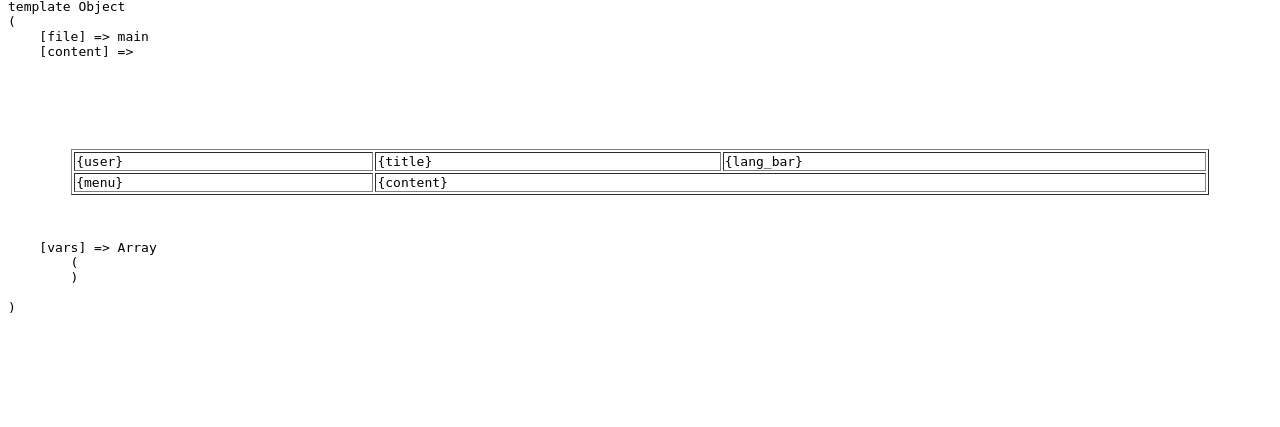
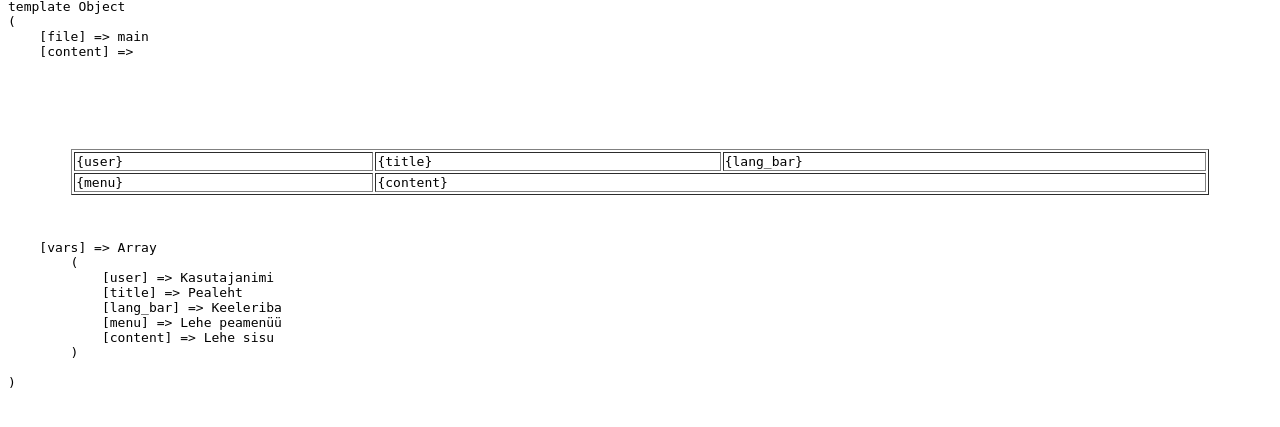
Before and after one commit to kustixd/web, a PHP site: page / in a window 1280 px wide. Shown: the part 67-494 px from the top of the page. Run offline with PHP 8.4, Linux system fonts and the light colour scheme.

Commit message:
Added main page template values

```diff
--- a/index.php
+++ b/index.php
@@ -11,6 +11,12 @@ require_once 'conf.php';
 echo '<h1>Veebiprogrammeerimise esileht </h1>';
 // valmistame peatemplate objekti.
 $main_tmpl = new template('main');
+// valmistame paarid malli element => väärtus
+$main_tmpl->set('user', 'Kasutajanimi');
+$main_tmpl->set('title', 'Pealeht');
+$main_tmpl->set('lang_bar', 'Keeleriba');
+$main_tmpl->set('menu', 'Lehe peamenüü');
+$main_tmpl->set('content', 'Lehe sisu');
 // kontrollin antud objekti sisu
 echo '<pre>';
 print_r($main_tmpl);
```
